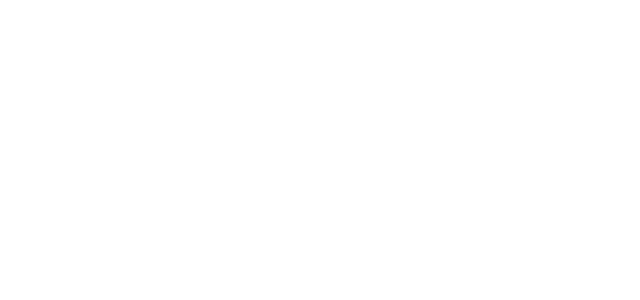
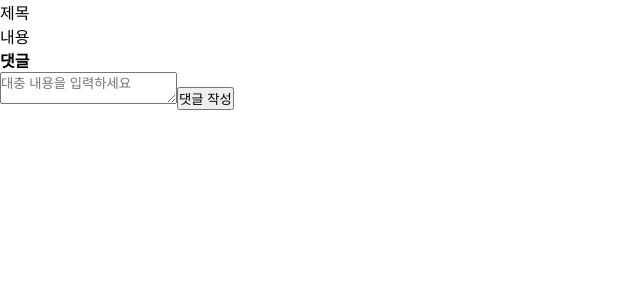
Before and after one commit to Highthon-EASY/EASY-Frontend, a React (Create React App) app: page /feed in a window 1280 px wide. Shown: the top 300 px of the page, without its empty margins (0-640 px from the left). Built offline with nearby package versions, Linux system fonts and the light colour scheme.

Commit message:
Add comment input form

```diff
--- a/src/components/feed/index.tsx
+++ b/src/components/feed/index.tsx
@@ -1,5 +1,7 @@
 import React from "react";
 import Title from "./item/Title";
+import Content from "./item/Content";
+import Comment from "./item/Comment";
 
 
 //게시글 보여줌
@@ -12,6 +14,8 @@ const FeedPage = () => {
   return (
     <div>
       <Title />
+      <Content />
+      <Comment />
     </div>
   );
 };
--- a/src/components/feed/item/Comment.tsx
+++ b/src/components/feed/item/Comment.tsx
@@ -1,7 +1,16 @@
 import React from "react";
 
 const Comments = () => {
-  return <div>댓글</div>;
-};
+  return (
+    <div className="commentWrapper">
+        <h4>댓글</h4>
+
+        <div className="commentWriter">
+            <textarea name="write" placeholder="대충 내용을 입력하세요" id="comment_input_text"></textarea>
+            <input type="button" value="댓글 작성" id="comment_submit_button" />
+        </div>
+    </div>
+  )
+}
 
 export default Comments;
--- a/src/components/feed/item/Content.tsx
+++ b/src/components/feed/item/Content.tsx
@@ -3,7 +3,7 @@ import React from 'react'
 const Content = () => {
     return (
         <div>
-
+            내용
         </div>
     )
 }
--- a/src/components/feed/item/Title.tsx
+++ b/src/components/feed/item/Title.tsx
@@ -1,7 +1,7 @@
 import React from "react";
 
 const Title = () => {
-  return <div></div>;
+  return <div>제목</div>;
 };
 
 export default Title;
```
